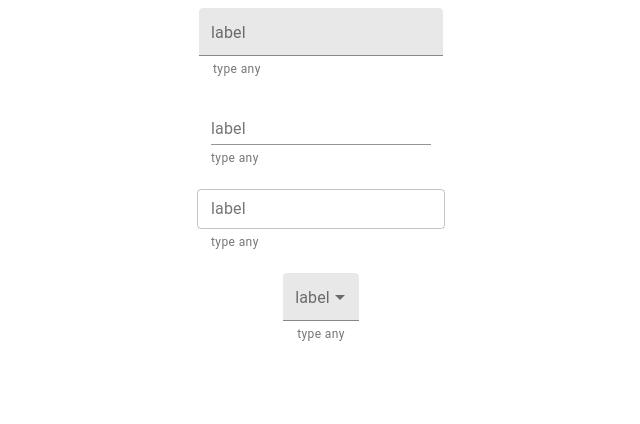
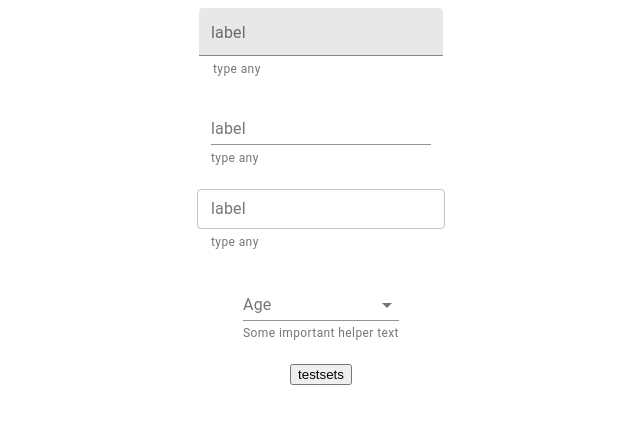
Before and after one commit to ArthurOnly/material-ui-study, a React (Create React App) app: page / in a window 1280 px wide. Shown: the top 424 px of the page, without its empty margins (187-827 px from the left). Built offline with nearby package versions, Linux system fonts and the light colour scheme.

Commit message:
React hook form integration

```diff
--- a/src/App.js
+++ b/src/App.js
@@ -1,12 +1,19 @@
 import React, { useState } from "react"
-import { useForm } from "react-hook-form"
+import { useForm, Controller } from "react-hook-form"
 
 import "./styles.css"
 
-import { TextField, MenuItem, Stepper } from "@material-ui/core"
+import {
+  TextField,
+  MenuItem,
+  FormControl,
+  InputLabel,
+  Select,
+  FormHelperText,
+} from "@material-ui/core"
 
 function App() {
-  const { register, handleSubmit, watch, errors } = useForm()
+  const { register, handleSubmit, control, errors } = useForm()
   const onSubmit = data => console.log(data)
   return (
     <div id="app">
@@ -21,7 +28,7 @@ function App() {
           size="small"
           variant="filled"
           label="label"
-          ref={register}
+          inputRef={register}
           name="name"
         ></TextField>
         <TextField
@@ -30,7 +37,7 @@ function App() {
           size="small"
           variant="standard"
           label="label"
-          ref={register}
+          inputRef={register}
           name="name1"
         ></TextField>
         <TextField
@@ -39,23 +46,40 @@ function App() {
           size="small"
           variant="outlined"
           label="label"
-          ref={register}
+          inputRef={register}
           name="name2"
         ></TextField>
 
-        <TextField
-          type="name"
-          helperText="type any"
-          size="small"
-          variant="filled"
-          label="label"
-          select
-          ref={register}
-          name="name3"
-        >
-          <MenuItem value={1}>Teste teste</MenuItem>
-          <MenuItem value={2}>Teste teste2</MenuItem>
-        </TextField>
+        <FormControl>
+          <InputLabel id="demo-simple-select-helper-label">Age</InputLabel>
+          <Controller
+            as={
+              <Select
+                labelId="demo-simple-select-helper-label"
+                id="demo-simple-select-helper"
+                defaultValue=""
+                name="select"
+                inputProps={{
+                  register,
+                }}
+              >
+                <MenuItem value="">
+                  <em>None</em>
+                </MenuItem>
+                <MenuItem value={10}>Ten</MenuItem>
+                <MenuItem value={20}>Twenty</MenuItem>
+                <MenuItem value={30}>Thirty</MenuItem>
+              </Select>
+            }
+            name="firstName"
+            control={control}
+            defaultValue=""
+          />
+
+          <FormHelperText>Some important helper text</FormHelperText>
+        </FormControl>
+
+        <button type="submit">testsets</button>
       </form>
     </div>
   )
```
